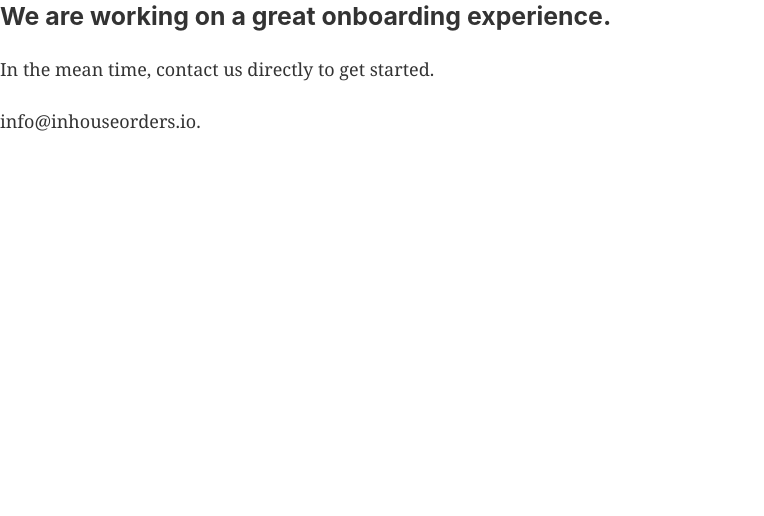
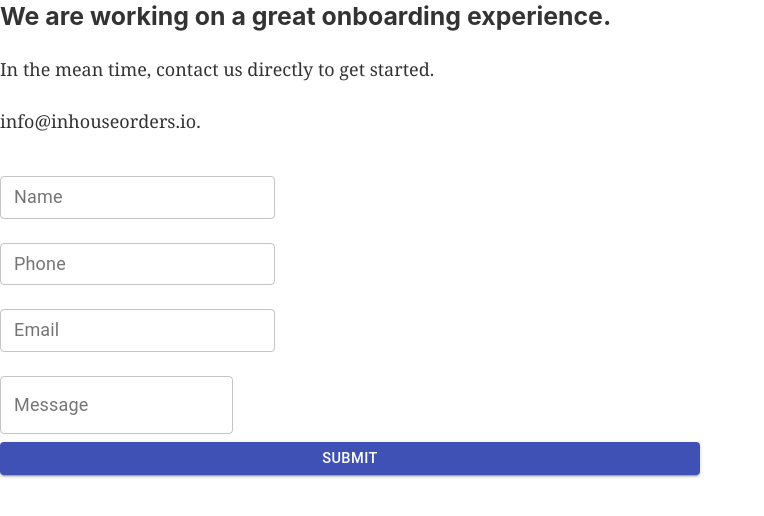
Before and after one commit to Marcusg62/inhouse-marketing-site, a Gatsby site in the folder inhouse-marketing/: page /getStarted in a window 1280 px wide. Shown: the part 68-584 px from the top of the page, without its empty margins (0-764 px from the left). Built offline with nearby package versions, Linux system fonts and the light colour scheme; Gatsby itself is replaced by a stand-in of ours.

Commit message:
change the contact-form style

```diff
--- a/inhouse-marketing/package.json
+++ b/inhouse-marketing/package.json
@@ -5,6 +5,7 @@
   "version": "0.1.0",
   "author": "Kyle Mathews <mathews.kyle@gmail.com>",
   "dependencies": {
+    "@material-ui/core": "^4.11.0",
     "@material-ui/styles": "^4.10.0",
     "gatsby": "^2.23.12",
     "gatsby-image": "^2.4.9",
--- a/inhouse-marketing/src/components/contact-form.js
+++ b/inhouse-marketing/src/components/contact-form.js
@@ -1,4 +1,5 @@
 import React from "react"
+import{ TextField, Button} from '@material-ui/core';
 
 const initialState = {
   name: "",
@@ -15,7 +16,7 @@
   handleInputChange = (event) => {
     const target = event.target
     const value = target.value
-    const name = target.name
+    const name = target.id
 
     this.setState({
       [name]: value,
@@ -32,43 +33,58 @@
   render() {
     return (
       <form onSubmit={this.handleSubmit}>
-        <label for="name">
-          Name
-          <input
+          <TextField
+            label="Name"
+            size="small"
             type="text"
-            name="name"
+            variant="outlined"
+            margin="normal"
+            id="name"
             value={this.state.name}
             onChange={this.handleInputChange}
           />
-        </label><br />
-        <label for="phone">
-          Phone
-          <input
-            type="text"
-            name="phone"
+        <br />
+        <TextField
+            label="Phone"
+            size="small"
+            type="number"
+            variant="outlined"
+            id="phone"
             value={this.state.phone}
+            margin="normal"
             onChange={this.handleInputChange}
           />
-        </label><br />
-        <label for="email">
-          Email
-          <input
+        <br />
+        <TextField
+            label="Email"
+            size="small"
             type="text"
-            name="email"
+            variant="outlined"
+            id="email"
             value={this.state.email}
+            margin="normal"
             onChange={this.handleInputChange}
           />
-        </label><br />
-        <label for="message">
-          Message
-          <textarea
-            type="text"
-            name="message"
+        <br />
+        <TextField
+            label="Message"
+            size="medium"
+            variant="outlined"
+            id="message"
             value={this.state.message}
+            margin="normal"
             onChange={this.handleInputChange}
+            multiline
           />
-        </label><br />
-        <button type="submit">Submit</button>
+        <br />
+        <Button
+           type="submit"
+           variant="contained"
+           color="primary"
+           size="small"
+           fullWidth
+           >Submit
+        </Button>
       </form>
     )
   }
--- a/inhouse-marketing/src/pages/getStarted.js
+++ b/inhouse-marketing/src/pages/getStarted.js
@@ -1,5 +1,6 @@
 import React from "react"
 import Layout from "../components/layout";
+import ContactForm from "../components/contact-form";
 // import "../components/style/getStarted.css"
 
 
@@ -14,6 +15,7 @@
          <h3 className="fs-48">We are working on a great onboarding experience.</h3>
          <p className="fs-24 m-t-24">In the mean time, contact us directly to get started. </p>
          <p className="fs-18 sans">info@inhouseorders.io. </p>
+         <ContactForm />
      </div>
     )}
 
--- a/inhouse-marketing/src/pages/index.js
+++ b/inhouse-marketing/src/pages/index.js
@@ -77,7 +77,6 @@
 
   return (
     <Layout>
-      <ContactForm />
       {getHome()}
     </Layout>
   );
```
Also changed, not shown: 1 other file.
